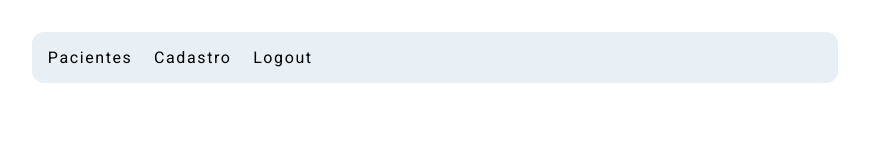
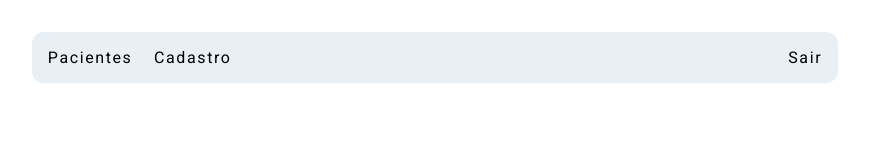
Before and after one commit to renanmurilo/desafio-om30, a Vue app: page / in a window 1280 px wide. Shown: the top 160 px of the page, without its empty margins (205-1074 px from the left). Built offline with nearby package versions, Linux system fonts and the light colour scheme; sample sign-in values are in the browser's storage; what @devindex/vue-mask would draw is missing.

Commit message:
ajustes finais

```diff
--- a/src/components/Header.vue
+++ b/src/components/Header.vue
@@ -19,7 +19,7 @@ const authStore = useAuthStore();
                 </router-link>
 
                 <a @click="authStore.logout()" class="nav-item nav-link">
-                    Logout
+                    Sair
                 </a>
             </div>
         </nav>
@@ -34,6 +34,7 @@ header {
         padding: 1rem;
         max-width: 70%;
         margin: 2rem auto;
+        position: relative;
 
         @media ($mobile) {
             max-width: 100%;
@@ -53,6 +54,11 @@ header {
             &.active {
                 font-weight: 700;
             }
+
+            &:last-child {
+                position: absolute;
+                right: 0;
+            }
         }
     }
 }
--- a/src/components/Pacientes.vue
+++ b/src/components/Pacientes.vue
@@ -50,6 +50,7 @@ export default {
                 await api.delete(`rest/collections/Pacientes/${id}`);
 
                 alert('removido com sucesso');
+                this.getPacientes();
             } catch (error) {
                 alert(error);
             }
--- a/src/stores/modules/createPaciente.js
+++ b/src/stores/modules/createPaciente.js
@@ -13,6 +13,7 @@ export const createPaciente = defineStore({
                 )
 
                 alert('Sucesso')
+                location.href = '/pacientes'
             } catch (error) {
                 console.log(error);
             }
--- a/src/stores/modules/editarPaciente.js
+++ b/src/stores/modules/editarPaciente.js
@@ -17,6 +17,7 @@ export const editarPaciente = defineStore({
                 )
 
                 alert('Sucesso')
+                location.href = '/pacientes'
             } catch (error) {
                 console.log(error);
             }
```
